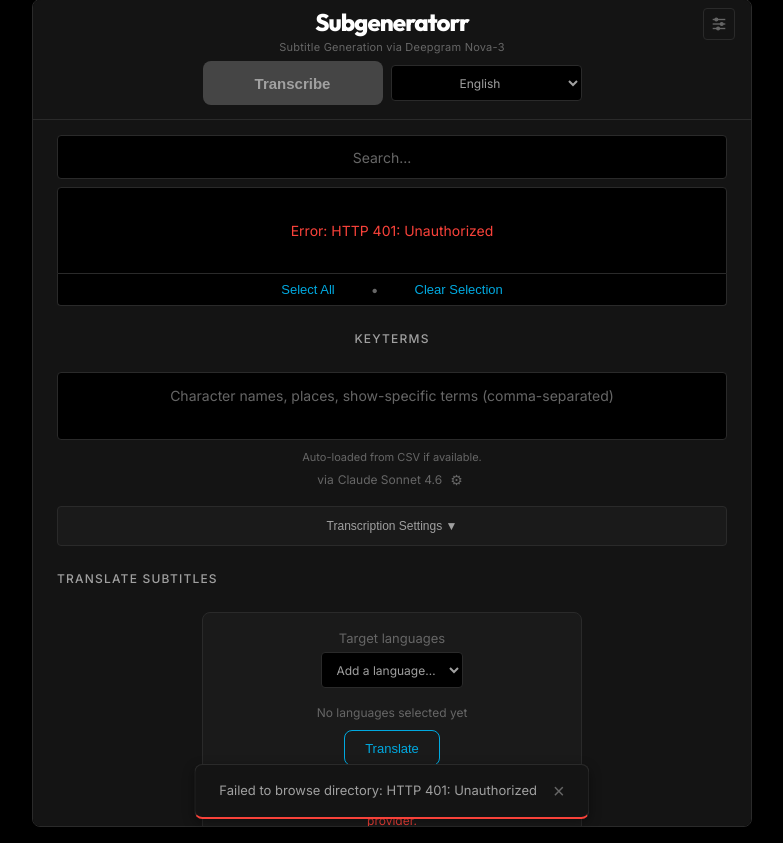
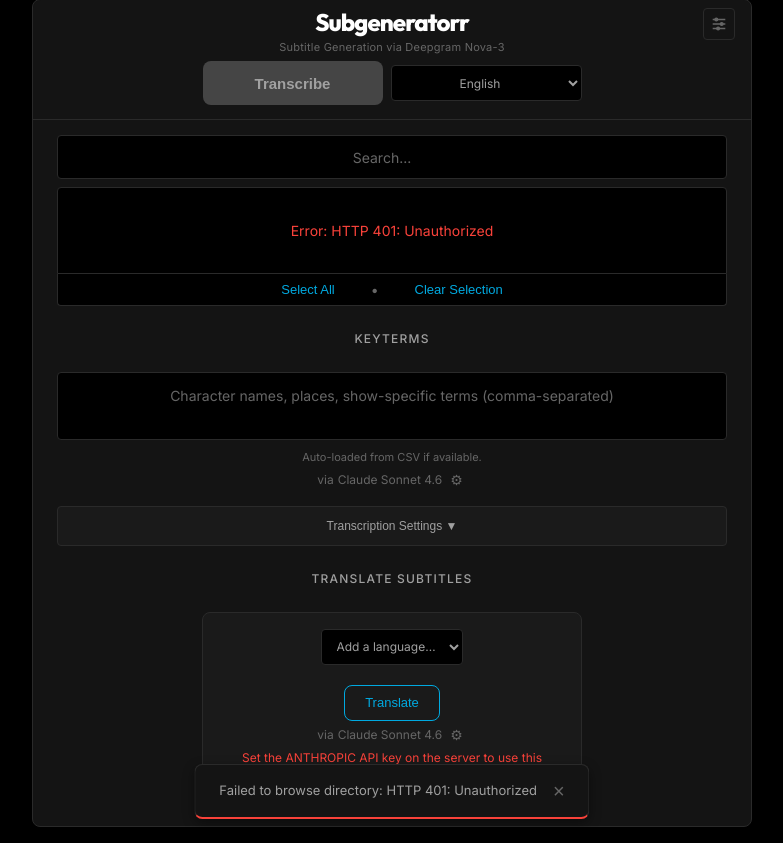
Before and after one commit to tylerbcrawford/subgeneratorr, a Flask app: template web/templates/index.html in a window 1280 px wide. Shown: the part 25-868 px from the top of the page, without its empty margins (248-1031 px from the left). Run offline with Flask 3, Linux system fonts and the light colour scheme; the template is opened without the code that fills it, so the values that code supplies are empty.

Commit message:
refresh(translate): center section title, declutter to a minimal single-control language picker

```diff
--- a/web/static/styles.css
+++ b/web/static/styles.css
@@ -2724,9 +2724,14 @@ button:active,
 /* ============================================
    TRANSLATE SUBTITLES ZONE
    ============================================ */
+/* Center the section title over the centered card (title sits outside the zone) */
+.config-section:has(.translate-zone) {
+  text-align: center;
+}
+
 .translate-zone {
   max-width: 380px;
-  margin: var(--space-l) auto 0;
+  margin: var(--space-s) auto 0;
   padding: var(--space-m);
   background: var(--bg-secondary);
   border: 1px solid var(--border);
@@ -2734,14 +2739,6 @@ button:active,
   text-align: center;
 }
 
-.translate-field-label {
-  display: block;
-  font-size: var(--font-caption);
-  color: var(--text-tertiary);
-  margin-bottom: var(--space-xs);
-  text-align: center;
-}
-
 /* Centered overwrite checkbox (replaces the inline display:flex patch) */
 .translate-overwrite-label {
   display: flex;
@@ -2750,11 +2747,10 @@ button:active,
   gap: var(--space-xs);
 }
 
-/* CSS-only empty state — :empty matches when renderChips() clears innerHTML */
-.translate-chips:empty::before {
-  content: "No languages selected yet";
-  font-size: var(--font-small);
-  color: var(--text-tertiary);
+/* No empty-state text (the dropdown placeholder is the affordance) — just
+   collapse the chip row's margin when nothing is selected so there's no gap */
+.translate-chips:empty {
+  margin: 0;
 }
 
 /* Translate Subtitles: selected target-language chips */
--- a/web/templates/index.html
+++ b/web/templates/index.html
@@ -8,7 +8,7 @@
     <link rel="preconnect" href="https://fonts.googleapis.com">
     <link rel="preconnect" href="https://fonts.gstatic.com" crossorigin>
     <link href="https://fonts.googleapis.com/css2?family=Inter:wght@400;500;600;700;800&family=Outfit:wght@500;600;700;800&display=swap" rel="stylesheet">
-    <link rel="stylesheet" href="/static/styles.css?v=25">
+    <link rel="stylesheet" href="/static/styles.css?v=26">
 </head>
 <body>
     <div class="container">
@@ -446,7 +446,6 @@
 
                         <div class="translate-zone">
                             <div class="form-group">
-                                <label for="translateTargetSelect" class="translate-field-label">Target languages</label>
                                 <select id="translateTargetSelect" class="action-bar-select" aria-label="Add a target language">
                                     <option value="" disabled selected>Add a language…</option>
                                 </select>
```
